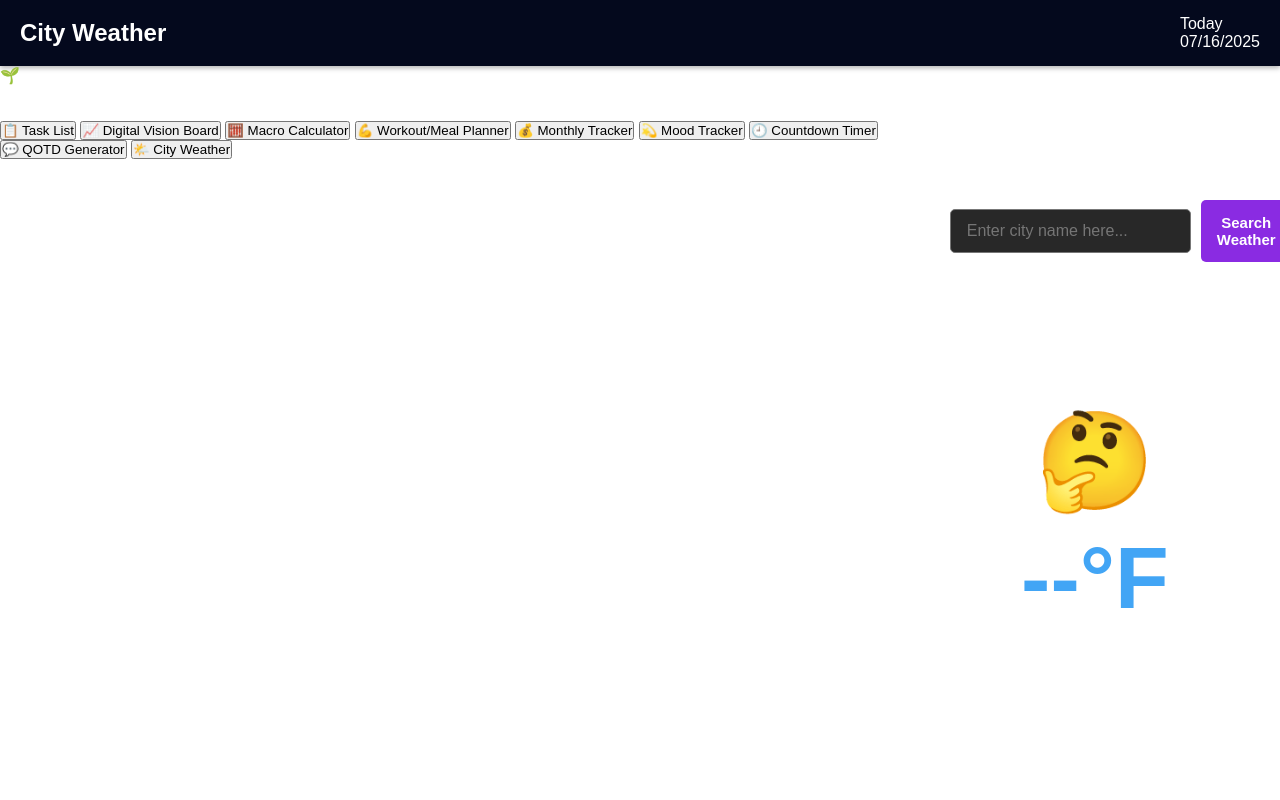
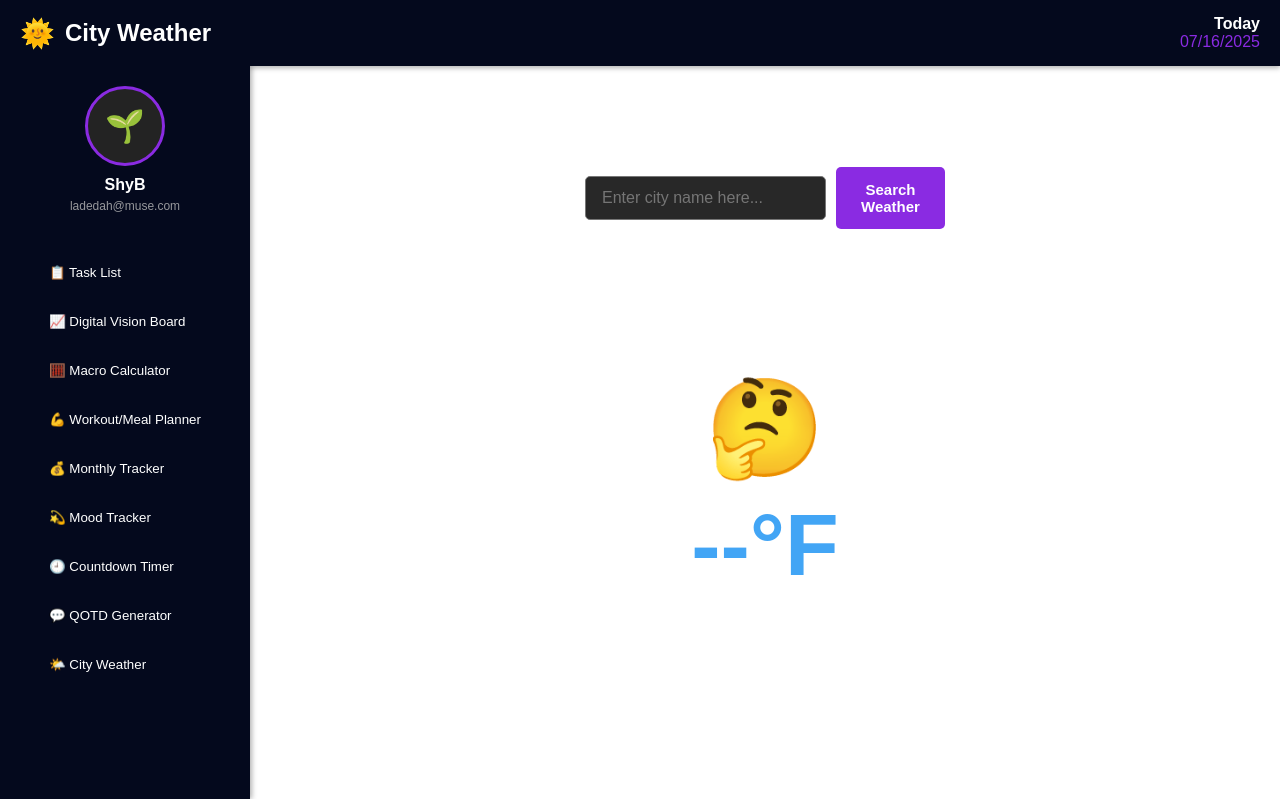
Before and after one commit to Shaibee19/Simple-Weather-App, a plain HTML site: page index.html in a window 1280 px wide. Drawn offline with Linux system fonts and the light colour scheme; a web font is replaced by a local one.

Commit message:
finished add CSS

```diff
--- /dev/null
+++ b/reference/style.css
@@ -0,0 +1,278 @@
+@import url("https://fonts.googleapis.com/css2?family=Abril+Fatface&family=Gabarito:wght@400..900&family=Lato:ital,wght@0,100;0,300;0,400;0,700;0,900;1,100;1,300;1,400;1,700;1,900&family=Roboto:ital,wdth,wght@0,75..100,100..900;1,75..100,100..900&family=Shrikhand&display=swap");
+
+/* BASIC RESET & BASE STYLES */
+* {
+  margin: 0;
+  padding: 0;
+  box-sizing: border-box;
+  font-family: "Gabarito", sans-serif;
+}
+
+body,
+html {
+  height: 100%;
+  overflow: hidden;
+}
+
+body {
+  background-color: rgb(25, 25, 25);
+  color: white;
+}
+
+/* MAIN LAYOUT STRUCTURE */
+.container {
+  display: flex;
+  height: calc(100vh - 67px);
+  overflow: hidden;
+}
+
+.main-content {
+  flex-grow: 1;
+  padding: 20px;
+  padding-top: 50px;
+  overflow: auto;
+}
+
+/* HEADER STYLES */
+header {
+  display: flex;
+  justify-content: space-between;
+  align-items: center;
+  padding: 15px 20px;
+  background-color: rgb(4, 9, 29);
+  box-shadow: 0 2px 5px rgba(0, 0, 0, 0.3);
+  color: white;
+}
+
+header .logo {
+  font-size: 24px;
+  font-weight: bold;
+  display: flex;
+  align-items: center;
+}
+
+header .logo::before {
+  content: "🌞";
+  margin-right: 10px;
+  font-size: 28px;
+}
+
+#app-title {
+  color: white;
+}
+
+/* DATE DISPLAY */
+.date-display {
+  text-align: right;
+}
+
+.day {
+  font-weight: bold;
+}
+
+.full-date,
+#currentDate {
+  color: rgb(138, 43, 226);
+}
+
+/* SIDEBAR STYLES */
+.sidebar {
+  width: 250px;
+  min-width: 250px;
+  background: rgb(4, 9, 29);
+  padding: 20px;
+  display: flex;
+  flex-direction: column;
+  align-items: center;
+  box-shadow: 2px 0 5px rgba(0, 0, 0, 0.3);
+}
+
+.profile {
+  text-align: center;
+  margin-bottom: 30px;
+}
+
+.profile-img {
+  width: 80px;
+  height: 80px;
+  border-radius: 50%;
+  margin: 0 auto 10px;
+  border: 3px solid rgb(138, 43, 226);
+  display: flex;
+  align-items: center;
+  justify-content: center;
+  font-size: 32px;
+  background-color: rgb(35, 35, 35);
+}
+
+.profile-name {
+  font-weight: bold;
+  margin-bottom: 5px;
+  color: white;
+}
+
+.profile-email {
+  font-size: 12px;
+  opacity: 0.8;
+  color: #bbb;
+}
+
+.sidebar-button {
+  background-color: transparent;
+  color: white;
+  border: none;
+  border-radius: 10px;
+  padding: 12px 20px;
+  width: 100%;
+  text-align: left;
+  margin-top: 10px;
+  cursor: pointer;
+  font-weight: 500;
+  display: flex;
+  align-items: center;
+  transition: background-color 0.3s ease;
+}
+
+.sidebar-button:hover {
+  background-color: rgba(138, 43, 226, 0.2);
+}
+
+.sidebar-button.active {
+  background-color: rgb(138, 43, 226);
+}
+
+/** -----------------
+ JOSE PART HERE
+----------------- **/
+
+/* --- Main Content Area --- */
+.main-content {
+  padding: 30px; /* Padding around the content */
+  display: flex; /* Use flexbox to center weather widget */
+  justify-content: center; /* Horizontally center content */
+  align-items: flex-start; /* Vertically align content to the top */
+  overflow-y: auto; /* Allow main content area to scroll if needed */
+}
+
+/* --- Weather Widget Styles --- */
+.weather-widget {
+  /* Background matches body, no distinct card background */
+  padding: 0; /* No internal padding for the widget container */
+  border-radius: 0; /* No rounded corners */
+  box-shadow: none; /* No shadow */
+  display: flex;
+  flex-direction: column;
+  align-items: center;
+  max-width: 380px; /* Max width for the widget content */
+  width: 100%; /* Ensure it's responsive */
+  transition: all 0.3s ease-in-out;
+}
+
+.widget-title {
+  font-size: 29px;
+  font-weight: 700;
+  margin-bottom: 28px;
+  text-align: center;
+}
+
+.search-area {
+  display: flex;
+  align-items: center;
+  width: 100%;
+  margin-bottom: 24px;
+  gap: 10px; /* Space between input and button */
+  padding: 0 10px; /* Horizontal padding for search elements */
+}
+
+.search-area #city-input {
+  flex-grow: 1; /* Input takes available space */
+  padding: 12px 16px;
+  border: 1px solid #777; /* Darker border */
+  border-radius: 5px;
+  font-size: 16px;
+  color: white; /* Input text color */
+  background-color: rgb(
+    40,
+    40,
+    40
+  ); /* Slightly lighter dark background for input */
+  outline: none; /* Remove default focus outline */
+}
+
+.search-area #city-input:focus {
+  border-color: rgb(138, 43, 226); /* Purple border on focus */
+  background-color: rgb(50, 50, 50); /* Darken input slightly on focus */
+}
+
+.search-area #search-button {
+  background-color: rgb(138, 43, 226); /* Purple button */
+  color: white;
+  padding: 14px 16px;
+  border: none;
+  border-radius: 5px;
+  font-weight: 600;
+  font-size: 15px;
+  cursor: pointer;
+  transition: all 0.3s ease;
+}
+
+.search-area #search-button:hover {
+  background-color: rgb(120, 30, 200); /* Darker purple on hover */
+  transform: translateY(-1px); /* Slight lift effect */
+}
+
+.message-box {
+  padding: 13px 19px;
+  text-align: center;
+  width: calc(
+    100% - 20px
+  ); /* Adjust width to account for search-area padding */
+  font-size: 16px;
+  font-weight: 500;
+  transition: all 0.3s ease-in-out;
+  margin-left: auto; /* Center horizontally */
+  margin-right: auto;
+}
+
+.message-box.hidden {
+  display: none;
+}
+
+.weather-display-card {
+  display: flex;
+  flex-direction: column;
+  align-items: center;
+  justify-content: center;
+  width: 100%;
+  padding: 48px 0;
+}
+
+.weather-display-card h2 {
+  font-size: xx-large;
+  font-weight: 600;
+  margin-bottom: 24px;
+  text-align: center;
+}
+
+.weather-icon {
+  font-size: 96px; /* Large emoji size */
+  margin-bottom: 16px;
+  color: #fdd835; /* Bright yellow for emoji */
+  min-height: 96px; /* Ensure consistent height for emoji area */
+  display: flex;
+  align-items: center;
+  justify-content: center;
+}
+
+.temperature {
+  font-size: 88px; /* Very large temperature text */
+  font-weight: 800;
+  color: #42a5f5; /* Bright blue for temperature */
+  margin-bottom: 14px;
+  line-height: 1; /* Prevent extra line spacing */
+}
+
+.condition {
+  font-size: 32px;
+  text-align: center;
+}
--- a/style.css
+++ b/style.css
@@ -1,4 +1,4 @@
-@import url('https://fonts.googleapis.com/css2?family=Gabarito:wght@400..900&display=swap');
+@import url("https://fonts.googleapis.com/css2?family=Gabarito:wght@400..900&display=swap");
 
 /* BASE */
 * {
@@ -17,19 +17,6 @@ html {
 body {
   background-color: rbg(25, 25, 25);
   color: white;
-}
-
-.container {
-    display: flex;
-    height: calc(100vh - 67px);
-    overflow: hidden;
-}
-
-.main__content {
-    flex-grow: 1;
-    padding: 20px;
-    padding-top: 50px;
-    overflow: auto;
 }
 
 /* HEADER */
@@ -51,10 +38,108 @@ header .logo {
 }
 
 header .logo:before {
+  content: "🌞";
+  margin-right: 10px;
+  font-size: 28px;
+}
 
+#app__title {
+  color: white;
+}
+
+.date__display {
+  text-align: right;
+}
+
+.day {
+  font-weight: bold;
+}
+
+.full__date,
+#currentDate {
+  color: rgb(138, 43, 226);
+}
+
+.container {
+  display: flex;
+  height: calc(100vh - 67px);
+  overflow: hidden;
+}
+
+/* SIDEBAR */
+.sidebar {
+  width: 250px;
+  min-width: 250px;
+  background: rgb(4, 9, 29);
+  padding: 20px;
+  display: flex;
+  flex-direction: column;
+  align-items: center;
+  box-shadow: 2px 0 5px rgba(0, 0, 0, 0.3);
+}
+
+.profile {
+  text-align: center;
+  margin-bottom: 30px;
+}
+
+.profile__img {
+  width: 80px;
+  height: 80px;
+  border-radius: 50%;
+  margin: 0 auto 10px;
+  border: 3px solid rgb(138, 43, 226);
+  display: flex;
+  align-items: center;
+  justify-content: center;
+  font-size: 32px;
+  background-color: rgb(35, 35, 35);
+}
+
+.profile__name {
+  font-weight: bold;
+  margin-bottom: 5px;
+  color: white;
+}
+
+.profile__email {
+  font-size: 12px;
+  opacity: 0.8;
+  color: #bbb;
+}
+
+.sidebar__button {
+  background-color: transparent;
+  color: white;
+  border: none;
+  border-radius: 10px;
+  padding: 12px 20px;
+  width: 100%;
+  text-align: left;
+  margin-top: 10px;
+  cursor: pointer;
+  font-weight: 500;
+  display: flex;
+  align-items: center;
+  transition: background-color 0.3s ease;
+}
+
+.sidebar__button:hover {
+  background-color: rgba(138, 43, 226, 0.2);
+}
+
+.sidebar__button.active {
+  background-color: rgb(138, 43, 226);
 }
 
 /* MAIN CONTENT */
+.main__content { /* Why are there two of these ?? */
+  flex-grow: 1;
+  padding: 20px;
+  padding-top: 50px;
+  overflow: auto;
+}
+
 .main__content {
   padding: 30px; /* Padding around the content */
   display: flex; /* Use flexbox to center weather widget */
@@ -226,7 +311,7 @@ header .logo:before {
 }
 
 /* Screens up to 768px (tablets) */
-@media (max-width:768px) {
+@media (max-width: 768px) {
   header {
     flex-direction: column; /* Stack header items */
     height: auto;
```
Also changed, not shown: index.html (+1 -1 lines). Lines whose indentation alone changed are shown as unchanged.
